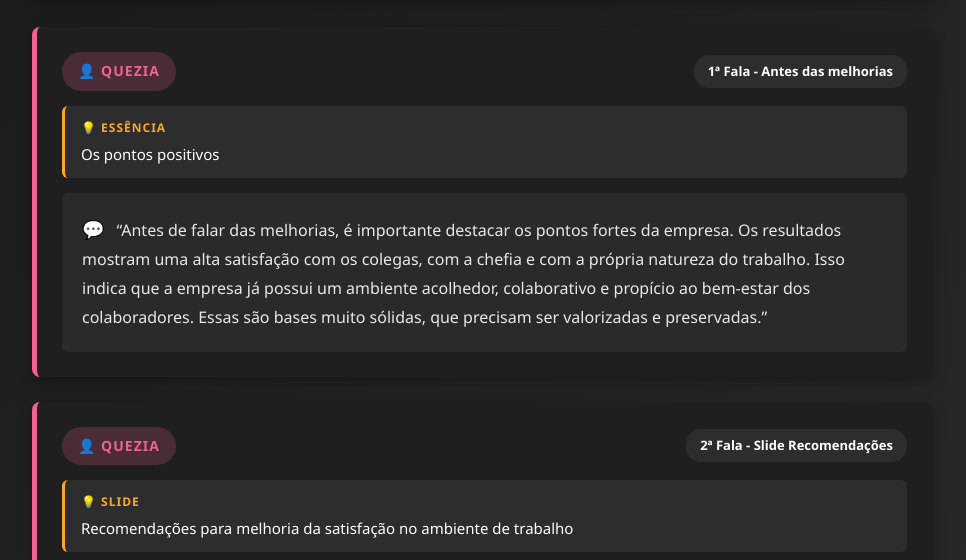
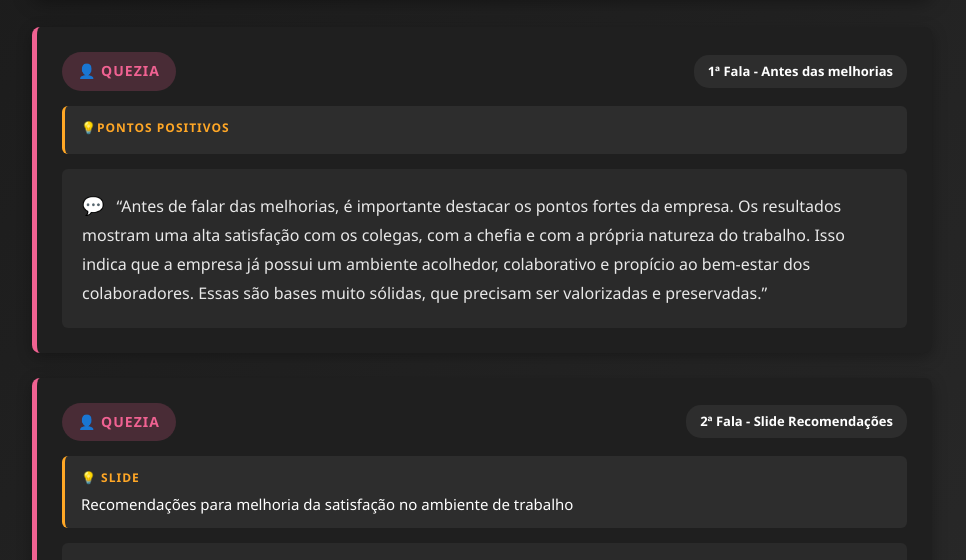
Before and after one commit to ost-outlier/receitas, a plain HTML site: page quezia.html in a window 1280 px wide. Shown: the part 160-720 px from the top of the page, without its empty margins (158-1124 px from the left). Drawn offline with Linux system fonts and the light colour scheme.

Commit message:
Update essence section labels in quezia.html

```diff
--- a/quezia.html
+++ b/quezia.html
@@ -207,8 +207,8 @@
         </div>
 
         <div class="essencia">
-          <div class="essencia-label">💡 Essência</div>
-          <div class="essencia-text">Os pontos positivos</div>
+          <div class="essencia-label">💡Pontos positivos</div>
+          <div class="essencia-text"></div>
         </div>
 
         <div class="fala-content">
```
